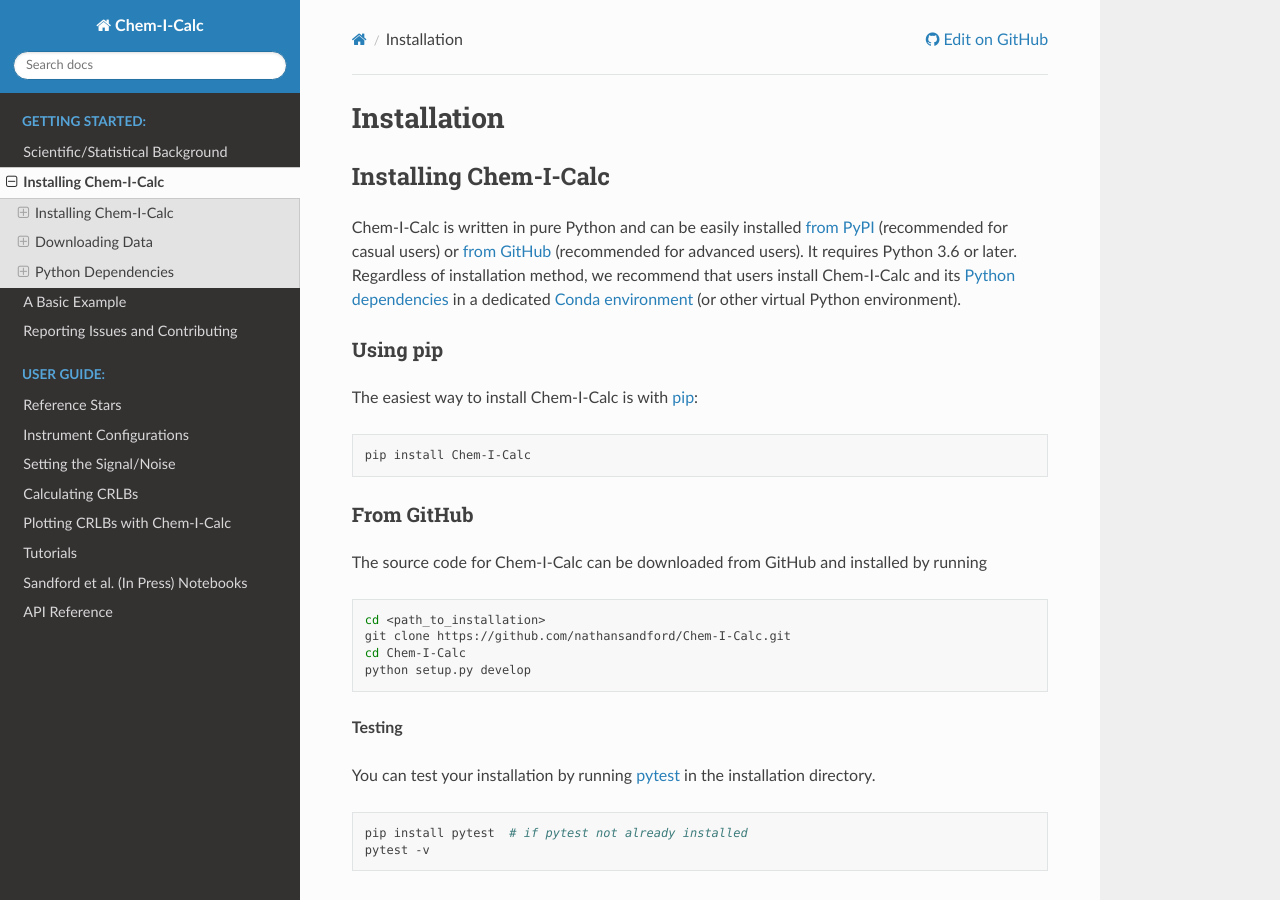
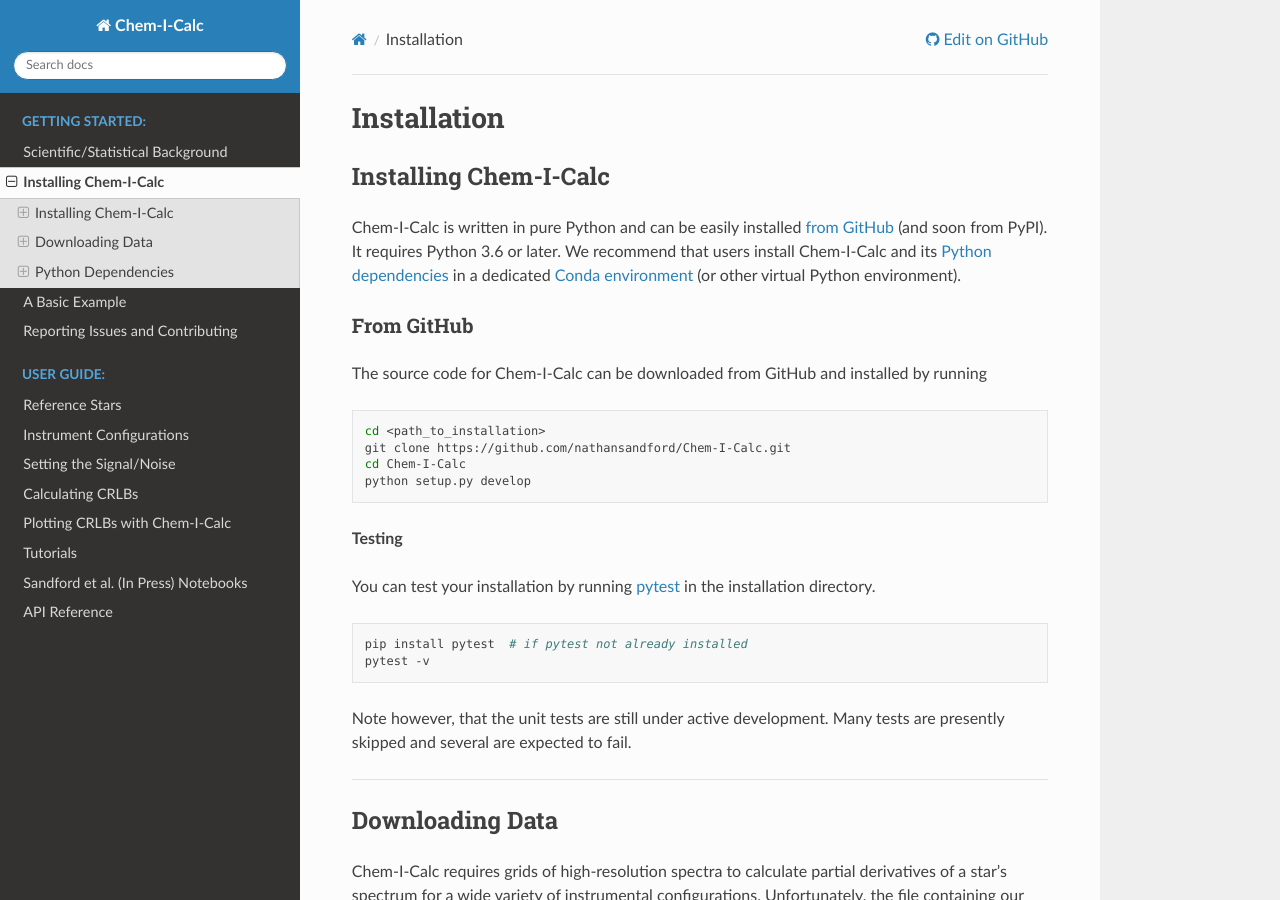
Before and after one commit to NathanSandford/Chem-I-Calc, a Sphinx documentation site: the page built from docs/intro/installing.rst, in a window 1280 px wide and 900 px high. Built offline with Sphinx 7.4.7 and the Read the Docs theme 2.0.0, drawn with Linux system fonts in a browser that asks for light colours.

Commit message:
removed broken PyPI installation instructions

```diff
--- a/docs/intro/installing.rst
+++ b/docs/intro/installing.rst
@@ -6,22 +6,12 @@
 Installing Chem-I-Calc
 ----------------------
 
-Chem-I-Calc is written in pure Python and can be easily installed :ref:`from  PyPI <pip-install>` (recommended for casual users)
-or :ref:`from GitHub <git-install>` (recommended for advanced users). It requires Python 3.6 or later.
-Regardless of installation method, we recommend that users install Chem-I-Calc and its :ref:`Python dependencies <dependencies>`
+Chem-I-Calc is written in pure Python and can be easily installed :ref:`from GitHub <git-install>`
+(and soon from PyPI).
+It requires Python 3.6 or later.
+We recommend that users install Chem-I-Calc and its :ref:`Python dependencies <dependencies>`
 in a dedicated `Conda environment <https://docs.conda.io/projects/conda/en/latest/user-guide/tasks/manage-environments.html>`_
 (or other virtual Python environment).
-
-.. _pip-install:
-
-Using pip
-+++++++++
-
-The easiest way to install Chem-I-Calc is with `pip <https://pip.pypa.io>`_:
-
-.. code-block:: bash
-
-    pip install Chem-I-Calc
 
 
 .. _git-install:
```
